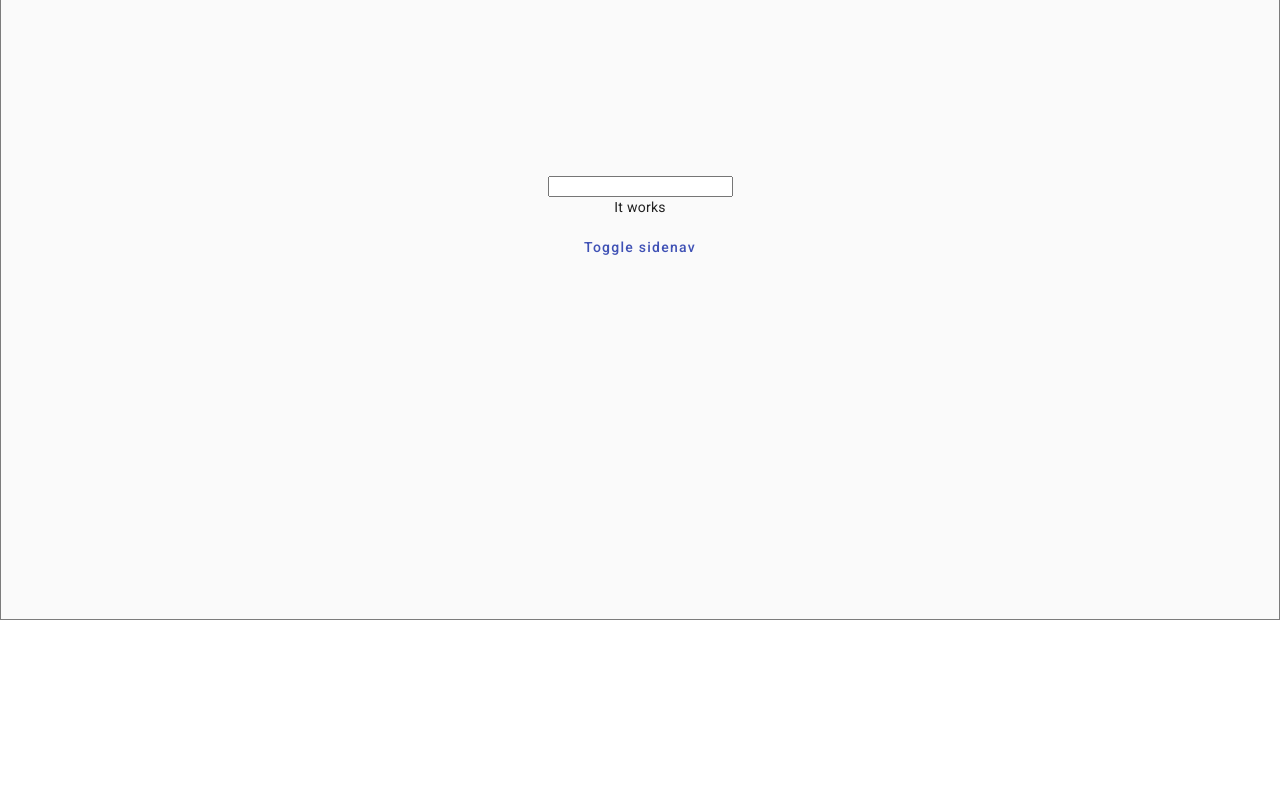
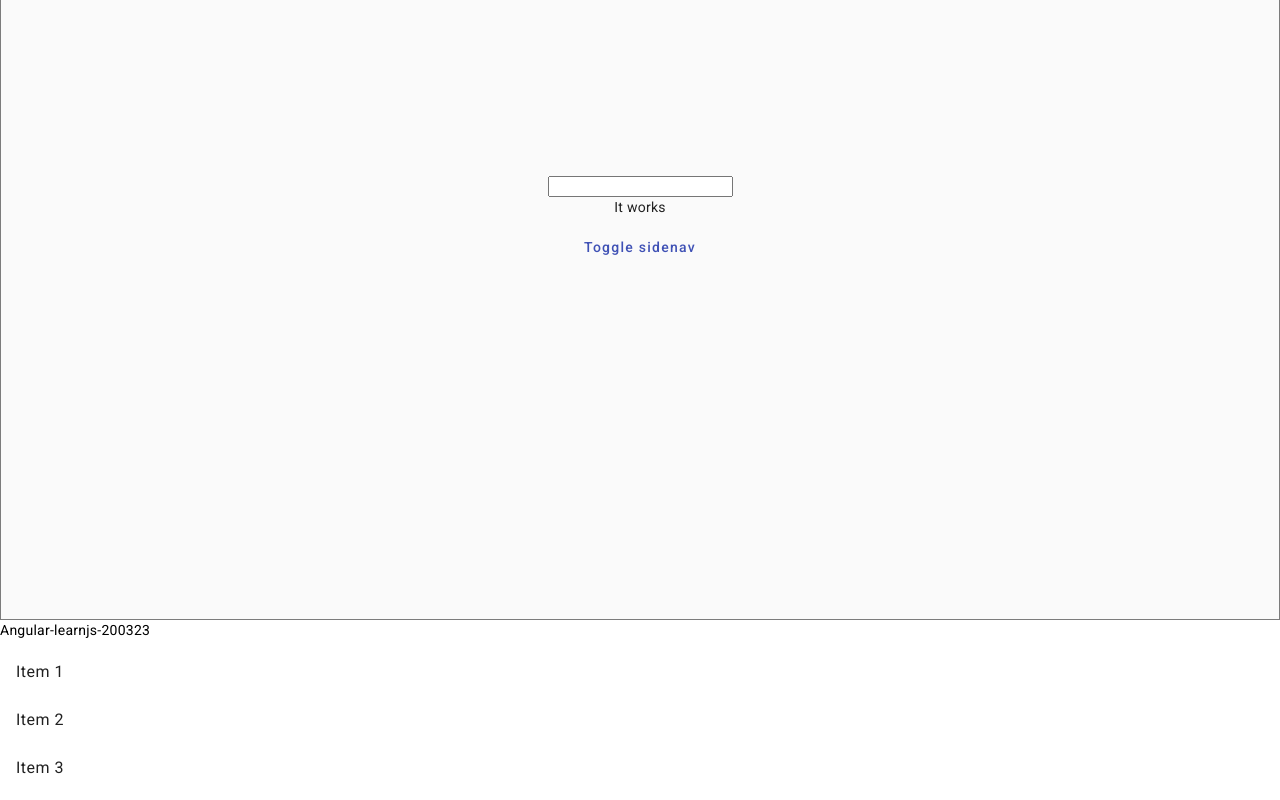
Before and after one commit to Letto228/Angular-learnjs-200323, an Angular app: page / in a window 1280 px wide. Shown: the part 244-1044 px from the top of the page. Before the commit the page ends 864 px from the top, so only its background shows below. Built offline with nearby package versions, Linux system fonts and the light colour scheme.

Commit message:
feat: dz4

```diff
--- a/angular.json
+++ b/angular.json
@@ -93,6 +93,7 @@
 		}
 	},
 	"cli": {
-		"schematicCollections": ["@angular-eslint/schematics"]
+		"schematicCollections": ["@angular-eslint/schematics"],
+		"analytics": "5db98500-7f2a-4fe2-8dce-40eeed978e87"
 	}
 }
--- a/src/app/app.component.html
+++ b/src/app/app.component.html
@@ -26,13 +26,13 @@
 	<!-- </ng-template> -->
 </app-sidenav>
 
-<!-- <app-popup-host [template]="isPopupOpened ? navigationTemplate : null"></app-popup-host>
+<app-popup-host [template]="isPopupOpened ? navigationTemplate : null"></app-popup-host>
 
 <ng-template #navigationTemplate>
-    {{applicationConfig.title}}
-    <mat-list role="list">
-        <mat-list-item role="listitem">Item 1</mat-list-item>
-        <mat-list-item role="listitem">Item 2</mat-list-item>
-        <mat-list-item role="listitem">Item 3</mat-list-item>
-    </mat-list>
-</ng-template> -->
+	{{ applicationConfig.title }}
+	<mat-list role="list">
+		<mat-list-item role="listitem">Item 1</mat-list-item>
+		<mat-list-item role="listitem">Item 2</mat-list-item>
+		<mat-list-item role="listitem">Item 3</mat-list-item>
+	</mat-list>
+</ng-template>
--- a/src/app/app.module.ts
+++ b/src/app/app.module.ts
@@ -8,6 +8,7 @@ import {HeaderModule} from './core/header/header.module';
 import {ProductsListModule} from './pages/products-list/products-list.module';
 import {SidenavModule} from './core/sidenav/sidenav.module';
 import {MatListModule} from '@angular/material/list';
+import {PopupHostModule} from './core/popup-host/popup-host.module';
 
 @NgModule({
 	declarations: [AppComponent],
@@ -19,6 +20,7 @@ import {MatListModule} from '@angular/material/list';
 		ProductsListModule,
 		SidenavModule,
 		MatListModule,
+		PopupHostModule,
 	],
 	bootstrap: [AppComponent],
 })
--- /dev/null
+++ b/src/app/core/popup-host/popup-host.component.html
@@ -0,0 +1,3 @@
+<div class="popup-host" [class.empty]="isViewportClear">
+	<ng-template #viewport></ng-template>
+</div>
--- /dev/null
+++ b/src/app/core/popup-host/popup-host.component.ts
@@ -0,0 +1,38 @@
+import {
+	Component,
+	OnChanges,
+	Input,
+	TemplateRef,
+	ViewChild,
+	ViewContainerRef,
+	SimpleChanges,
+} from '@angular/core';
+import {PopupHostModule} from './popup-host.module';
+
+@Component({
+	selector: 'app-popup-host',
+	templateUrl: './popup-host.component.html',
+	styleUrls: ['./popup-host.component.css'],
+})
+export class PopupHostComponent {
+	@Input() template: TemplateRef<unknown> | null = null;
+
+	@ViewChild('viewport', {read: ViewContainerRef, static: true})
+	private viewportViewContainer!: ViewContainerRef;
+
+	isViewportClear = true;
+	ngOnChanges({template}: SimpleChanges) {
+		if (template) {
+			if (template.currentValue) {
+				this.viewportViewContainer.createEmbeddedView(template.currentValue);
+				console.log('Открыли', this.viewportViewContainer.length);
+			}
+			if (!this.isViewportClear) {
+				this.viewportViewContainer.clear();
+				console.log('Закрыли', this.viewportViewContainer.length);
+			}
+			if (this.viewportViewContainer.length != 0) this.isViewportClear = false;
+			else this.isViewportClear = true;
+		}
+	}
+}
```
Also changed, not shown: src/app/core/popup-host/popup-host.module.ts (added, +10 -0 lines), src/app/core/popup-host/popup-host.component.css (added), 1 other file (tests, documents, lock files or other folders).
